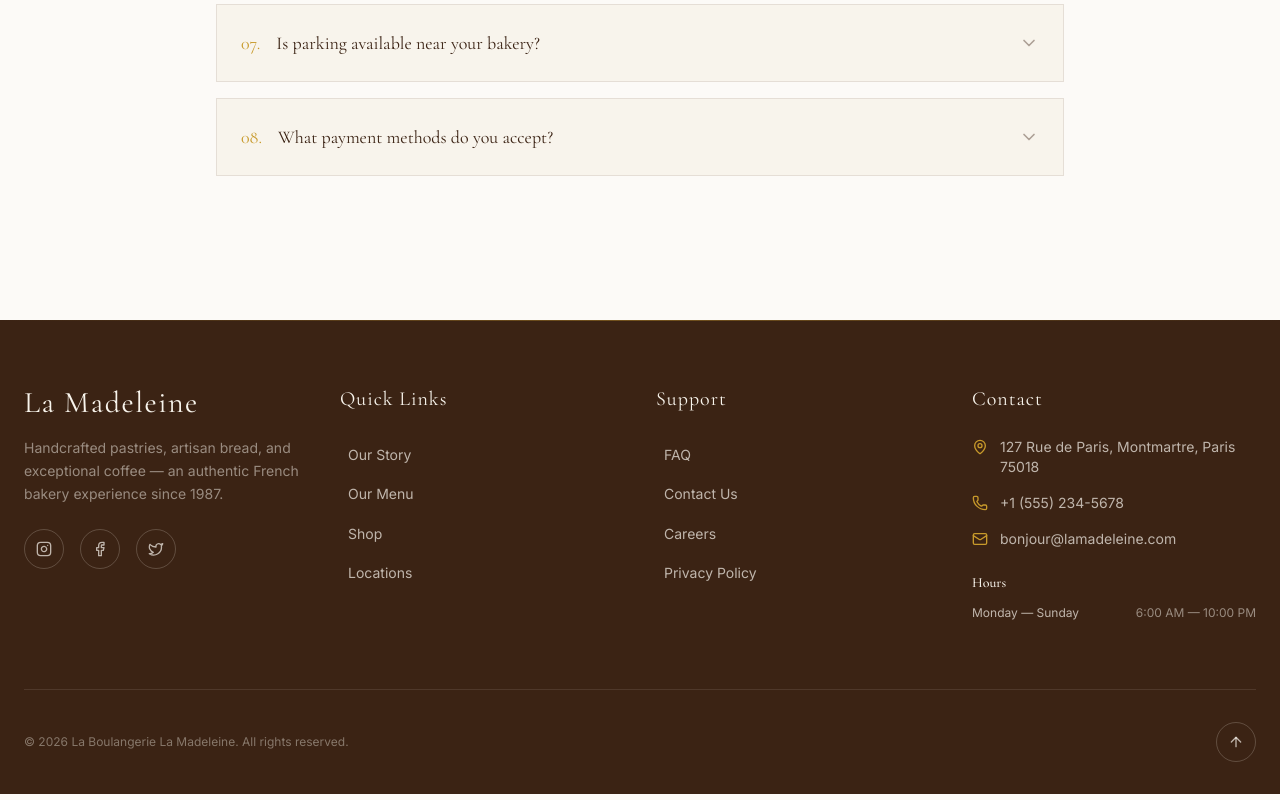
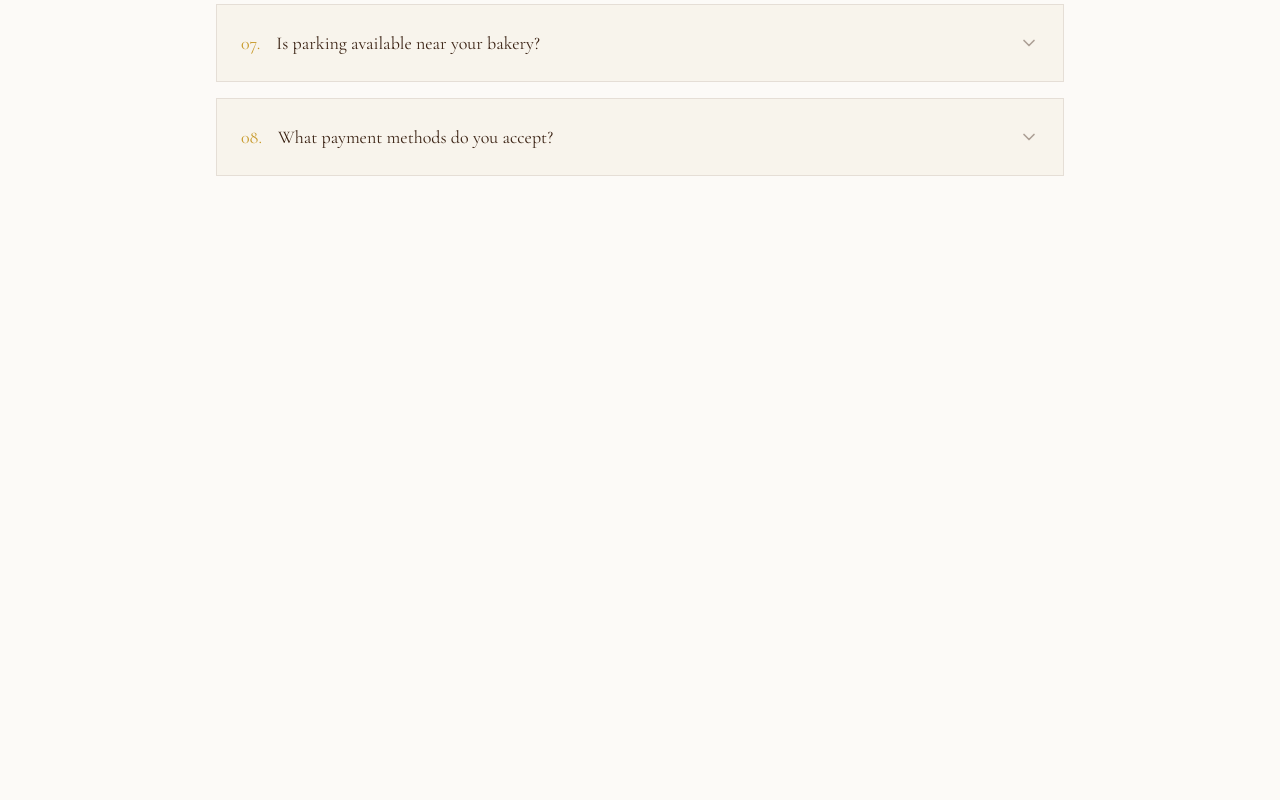
Before and after one commit to abdelghanix10/La-Madeleine, a Next.js app: page /faq in a window 1280 px wide. Shown: the part 1742-2542 px from the top of the page. Built offline with nearby package versions, Linux system fonts and the light colour scheme.

Commit message:
refactor: update main element styling across multiple pages and remove unused scroll-to-top functionality in Footer

```diff
--- a/src/app/about/page.tsx
+++ b/src/app/about/page.tsx
@@ -21,7 +21,7 @@ export default function AboutPage() {
     <SmoothScroll>
       <PageTransition>
         <Navbar />
-        <main>
+        <main className="relative z-10 mb-[60vh] bg-background">
           <AboutHero />
           <AboutStory />
           <AboutTimeline />
--- a/src/app/contact/page.tsx
+++ b/src/app/contact/page.tsx
@@ -18,7 +18,7 @@ export default function ContactPage() {
     <SmoothScroll>
       <PageTransition>
         <Navbar />
-        <main>
+        <main className="relative z-10 mb-[60vh] bg-background">
           <ContactHero />
           <ContactContent />
         </main>
--- a/src/app/faq/page.tsx
+++ b/src/app/faq/page.tsx
@@ -18,7 +18,7 @@ export default function FAQPage() {
     <SmoothScroll>
       <PageTransition>
         <Navbar />
-        <main>
+        <main className="relative z-10 mb-[60vh] bg-background">
           <FAQHero />
           <FAQContent />
         </main>
--- a/src/app/menu/page.tsx
+++ b/src/app/menu/page.tsx
@@ -18,7 +18,7 @@ export default function MenuPage() {
     <SmoothScroll>
       <PageTransition>
         <Navbar />
-        <main>
+        <main className="relative z-10 mb-[60vh] bg-background">
           <MenuHero />
           <MenuContent />
         </main>
--- a/src/app/page.tsx
+++ b/src/app/page.tsx
@@ -21,7 +21,7 @@ export default function Home() {
       <SmoothScroll>
         <PageTransition>
           <Navbar />
-          <main>
+          <main className="relative z-10 mb-[60vh] bg-background">
             <HeroSection />
             <CategorySection />
             <TodaysSpecials />
--- a/src/app/shop/page.tsx
+++ b/src/app/shop/page.tsx
@@ -18,7 +18,7 @@ export default function ShopPage() {
     <SmoothScroll>
       <PageTransition>
         <Navbar />
-        <main>
+        <main className="relative z-10 mb-[60vh] bg-background">
           <ShopHero />
           <ShopContent />
         </main>
--- a/src/components/layout/Footer.tsx
+++ b/src/components/layout/Footer.tsx
@@ -2,7 +2,7 @@
 
 import Link from "next/link";
 import { motion } from "framer-motion";
-import { Phone, Mail, MapPin, ArrowUp } from "lucide-react";
+import { Phone, Mail, MapPin } from "lucide-react";
 import { siteConfig } from "@/lib/data";
 
 function InstagramIcon({ size = 16 }: { size?: number }) {
@@ -47,16 +47,12 @@ const footerLinks = {
 };
 
 export default function Footer() {
-  const scrollToTop = () => {
-    window.scrollTo({ top: 0, behavior: "smooth" });
-  };
-
   return (
-    <footer className="bg-dark text-cream/70 relative overflow-hidden">
+    <footer className="fixed bottom-0 left-0 w-full h-[60vh] bg-dark text-cream/70 z-0 overflow-hidden flex flex-col">
       <div className="h-px bg-linear-to-r from-transparent via-primary/40 to-transparent" />
 
-      <div className="max-w-7xl mx-auto px-6 pt-16 pb-8">
-        <div className="grid grid-cols-1 md:grid-cols-2 lg:grid-cols-4 gap-12 lg:gap-8">
+      <div className="max-w-7xl mx-auto px-6 pt-16 pb-8 flex-1 flex flex-col">
+        <div className="grid grid-cols-1 md:grid-cols-2 lg:grid-cols-4 gap-12 lg:gap-8 flex-1">
           <div className="lg:col-span-1">
             <h3 className="font-serif text-3xl text-cream tracking-wider mb-4">
               La Madeleine
@@ -167,14 +163,9 @@ export default function Footer() {
             &copy; {new Date().getFullYear()} {siteConfig.name}. All rights
             reserved.
           </p>
-          <motion.button
-            onClick={scrollToTop}
-            className="w-10 h-10 rounded-full border border-cream/20 flex items-center justify-center hover:border-primary hover:text-primary transition-all duration-300"
-            whileHover={{ scale: 1.1, y: -2 }}
-            aria-label="Back to top"
-          >
-            <ArrowUp size={16} />
-          </motion.button>
+          <p className="text-xs text-cream/40">
+            Crafted with passion in Paris
+          </p>
         </div>
       </div>
     </footer>
```
